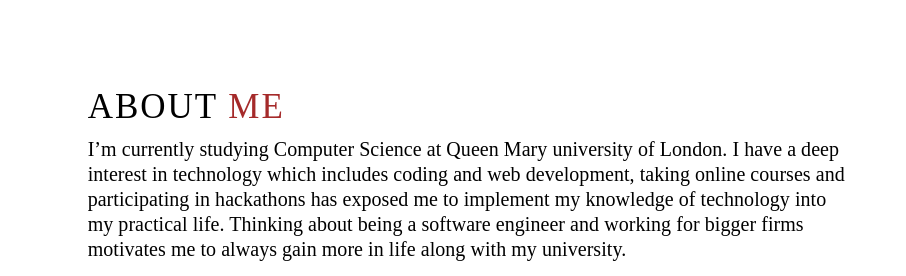
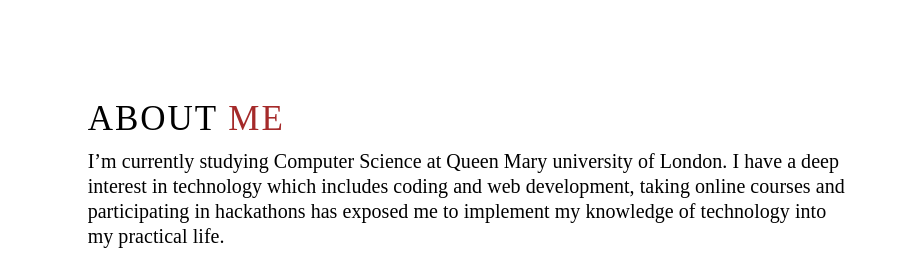
Before and after one commit to Ronikadevi22/myportfoliowebsite-, a plain HTML site: page index.html in a window 1280 px wide. Shown: the part 960-1236 px from the top of the page, 374-1280 px from the left. Drawn offline with Linux system fonts and the light colour scheme.

Commit message:
Update index.html

```diff
--- a/index.html
+++ b/index.html
@@ -53,9 +53,7 @@
                 <p>I’m currently studying Computer Science at Queen Mary
                     university of London. I have a deep interest in technology
                     which includes coding and web development, taking online courses and participating in hackathons
-                    has exposed me to implement my knowledge of technology into my practical life.
-                    Thinking about being a software engineer and working for bigger firms motivates me to always gain
-                    more in life along with my university. </p>
+                    has exposed me to implement my knowledge of technology into my practical life.</p>
                     <a href="ronikaa_devi_CV.docx" target="_blank" class="cta">Download My Cv</a>
             </div>
         </div>
```
